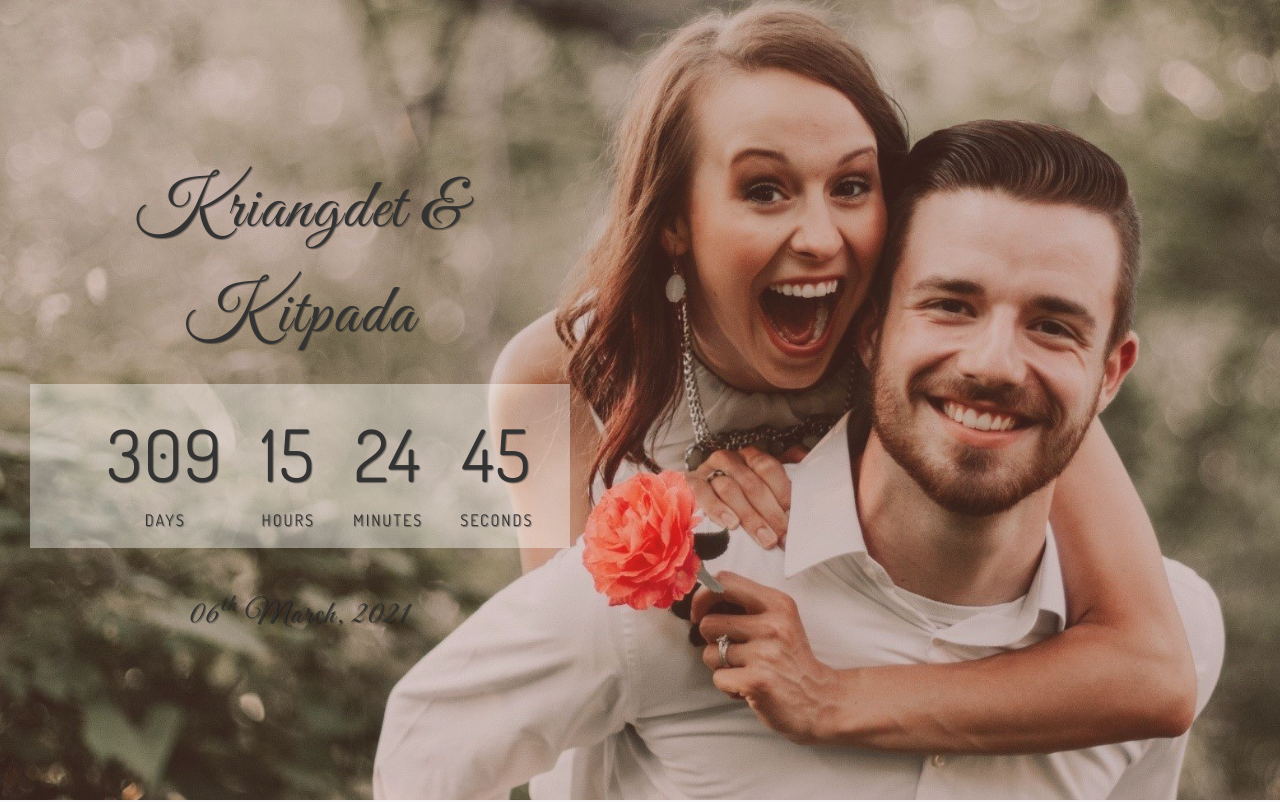
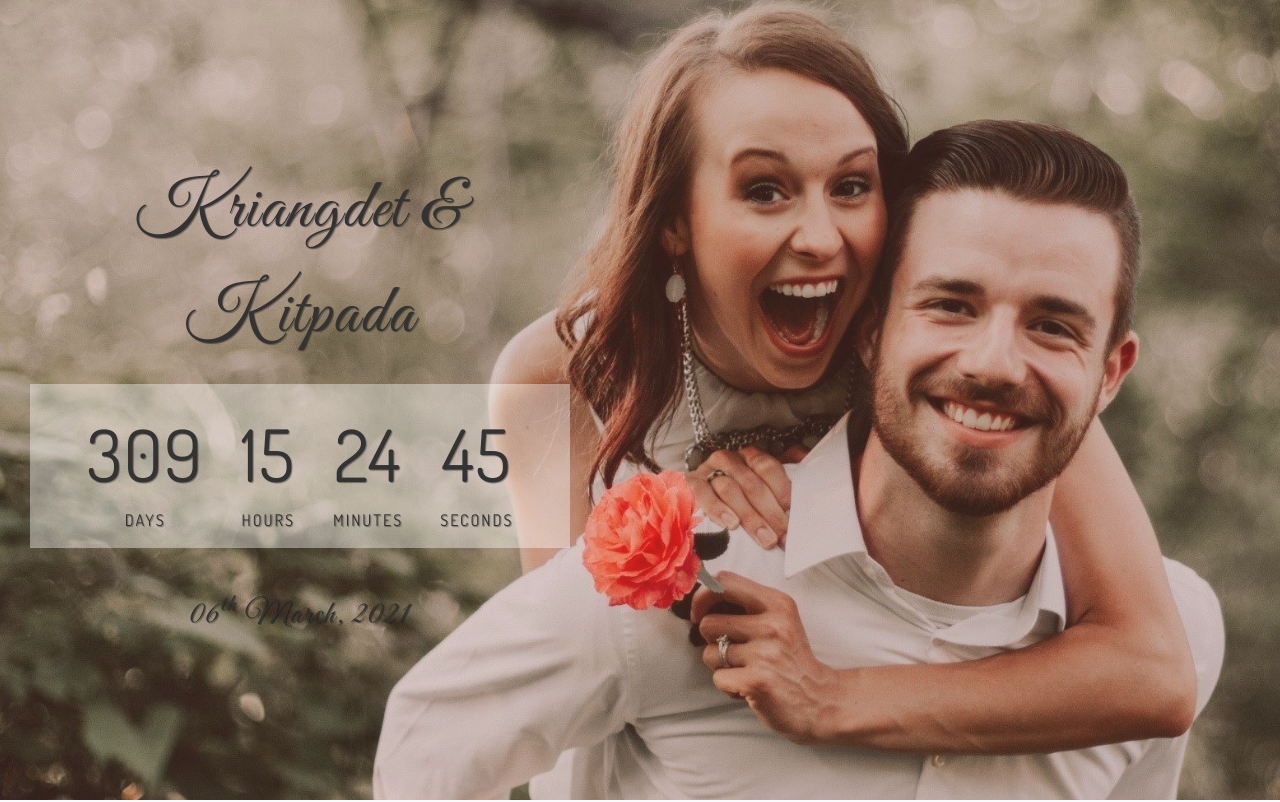
Before and after one commit to kriangdet/Wedding, a plain HTML site: page index.html in a window 1280 px wide. Shown: the top 802 px of the page. Drawn offline with nearby package versions, Linux system fonts and the light colour scheme.

Commit message:
Update index.html

```diff
--- a/index.html
+++ b/index.html
@@ -28,7 +28,7 @@
       <p class="ww-couple-name ww-title" data-aos="zoom-in-down" data-aos-delay="300" data-aos-duration="1000">Kriangdet & Kitpada</p>
       <div class="container">
         <div id="countdown" style="background: rgba(255, 255, 255, 0.4);">
-            <ul>
+            <ul style="padding: 0;">
             <li><span id="days"></span>days</li>
             <li><span id="hours"></span>Hours</li>
             <li><span id="minutes"></span>Minutes</li>
```
